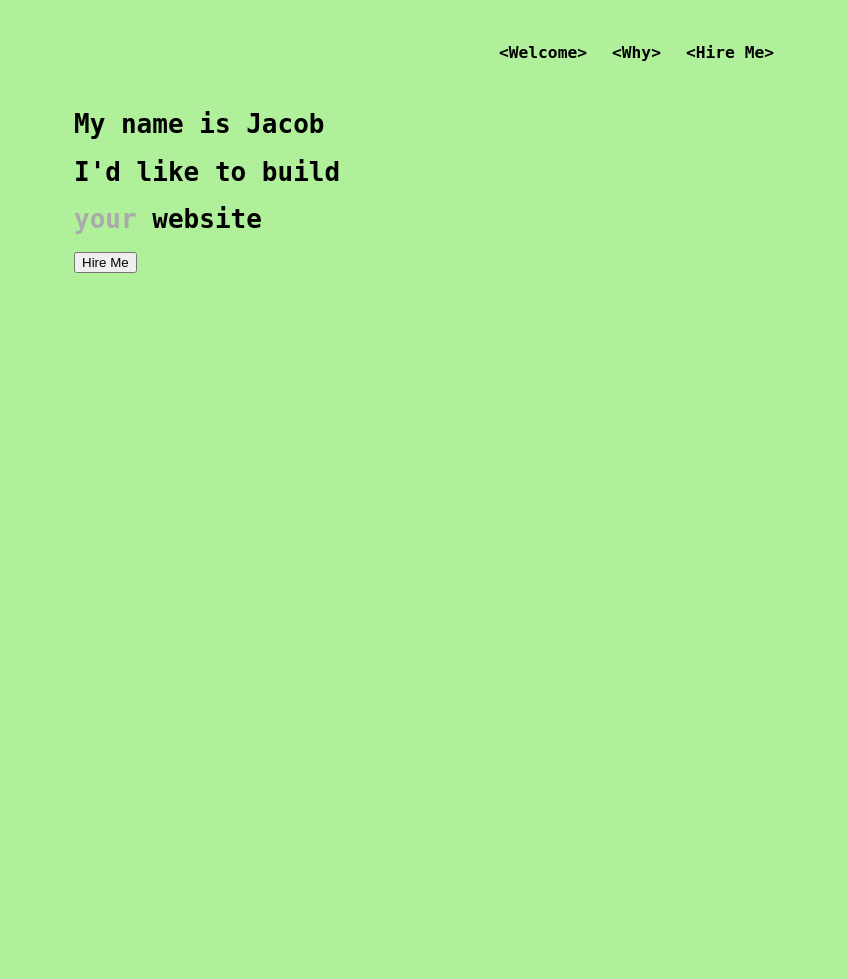
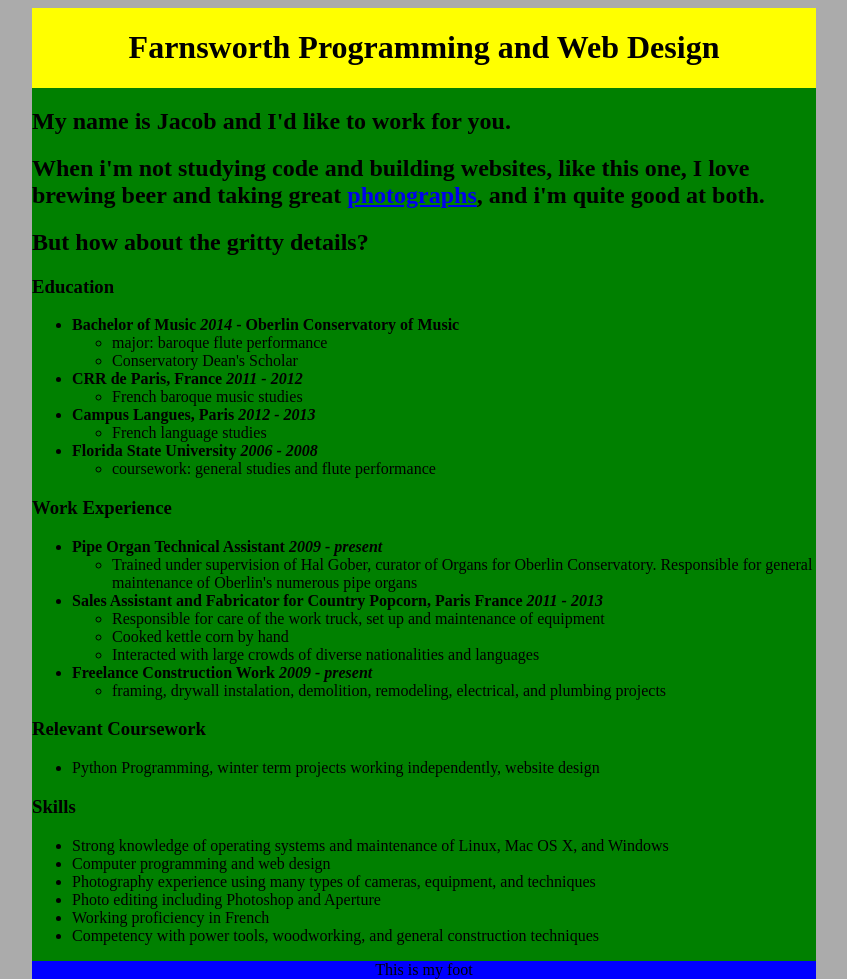
Before and after one commit to baroquebloke/flaskr, a Flask app: page / in a window 1280 px wide. Shown: the whole page, without its empty margins (216-1063 px from the left). Before the commit the page ends 273 px from the top, so only its background shows below. Run offline with Flask 2, Linux system fonts and the light colour scheme.

Commit message:
went for content before design approach.
Now to tackle some design…

```diff
--- a/static/style.css
+++ b/static/style.css
@@ -1,60 +1,31 @@
-html, body {
-  font-family: monospace;
-  max-width: 700px;
-  height: 95%;
+html {
+  max-width: 800px;
+  background: #ABABAB;
   margin: 0 auto;
-  background-color: #B1F09A;
 }
-
 .container {
 }
-
 .header {
-  margin-top: 30px;
+  width: 100%;
+  background: yellow;
   text-align: center;
+  float: left;
+}
+/*.page-menu {
   width: 100%;
+  background: gray;
+  float: left;
+  clear: both;
+}*/
+.page-content {
+  width: 100%;
+  background: green;
   float: left;
   clear: both;
 }
-
-h1 {
-}
-
-h2 {
-  text-align: right;
-  margin-right: 25px;
-}
-
-#menu {
-  margin-bottom: 30px;
-  float: right;
-  clear: both;
-}
-
-a {
-  margin-left: 25px;
-  text-align: right;
-  font-size: 125%;
-  text-decoration: none;
-  color: #000;
+.page-footer {
+  width: 100%;
+  background: blue;
+  text-align: center;
   float: left;
 }
-
-.declaration {
-  color: #AAA;
-}
-
-button {
-  clear: both;
-}
-
-.page-content{
-  float: left;
-  clear: both;
-}
-
-.page-footer {
-  margin-top: 25px;
-  float: left;
-  clear: both;
-}
--- a/templates/layouts/base.html
+++ b/templates/layouts/base.html
@@ -9,16 +9,17 @@
     <div class="container">
       <div class="header">
         {% block page_header %}
+        <h1>Farnsworth Programming and Web Design</h1>
         {% endblock page_header %}
       </div>
-      <div id="menu">
+      <div class="page-menu">
+        <!--
         <menu>
-          <span><strong>
-            <a href="/">&ltWelcome&gt</a>
-            <a href="/about_me">&ltWhy&gt</a>
-            <a href="/resume">&ltHire Me&gt</a>
-        </span></strong>
+            <a href="/index">Welcome</a>
+            <a href="/about_me">About Me</a>
+            <a href="/resume">Hire Me</a>
         </menu>
+        -->
       </div>
       <div class="page-content">
         {% block content %}
@@ -26,6 +27,7 @@
       </div>
       <div class="page-footer">
         {% block page_footer %}
+        This is my foot
         {% endblock page_footer %}
       </div>
     </div>
--- a/templates/pages/index.html
+++ b/templates/pages/index.html
@@ -1,17 +1,72 @@
 {% extends "layouts/base.html" %}
 
 {% block content %}
-<h1>
-  My name is Jacob
-</h1>
-<h1>
-  I'd like to build
-</h1>
-<h1>
-  <span class="declaration">your</span>
-  website
-</h1>
-<form action="/resume">
-  <button>Hire Me</button>
-</form>
+<h2>My name is Jacob and I'd like to work for you.</h2>
+<h2>When i'm not studying code and building websites, like this one,
+  I love brewing beer and taking great
+  <a href="http://www.baroquebloke.com">photographs</a>,
+  and i'm quite good at both.</h2>
+
+<h2>But how about the gritty details?</h2>
+
+<h3>Education</h3>
+<ul>
+  <li><b>Bachelor of Music <i>2014</i> - Oberlin Conservatory of Music</b></li>
+  <ul>
+    <li>major: baroque flute performance</li>
+    <li>Conservatory Dean's Scholar</li>
+  </ul>
+  <li><b>CRR de Paris, France <i>2011 - 2012</i></b></li>
+  <ul>
+    <li>French baroque music studies</li>
+  </ul>
+  <li><b>Campus Langues, Paris <i>2012 - 2013</i></b></li>
+  <ul>
+    <li>French language studies</li>
+  </ul>
+  <li><b>Florida State University <i>2006 - 2008</i></b></li>
+  <ul>
+    <li>coursework: general studies and flute performance</li>
+  </ul>
+</ul>
+<h3>Work Experience</h3>
+<ul>
+  <li><b>Pipe Organ Technical Assistant <i>2009 - present</i></b></li>
+  <ul>
+    <li>Trained under supervision of Hal Gober, curator of Organs
+        for Oberlin Conservatory.  Responsible for general maintenance of
+        Oberlin's numerous pipe organs</li>
+  </ul>
+  <li><b>Sales Assistant and Fabricator for Country Popcorn,
+      Paris France <i>2011 - 2013</i></b></li>
+  <ul>
+    <li>Responsible for care of the work truck, set up and maintenance of
+        equipment</li>
+    <li>Cooked kettle corn by hand</li>
+    <li>Interacted with large crowds of diverse nationalities and
+        languages</li>
+  </ul>
+  <li><b>Freelance Construction Work <i>2009 - present</i></b></li>
+  <ul>
+    <li>framing, drywall instalation, demolition, remodeling, electrical,
+        and plumbing projects</li>
+  </ul>
+</ul>
+<h3>Relevant Coursework</h3>
+<ul>
+  <li>Python Programming, winter term projects working independently,
+    website design</li>
+</ul>
+<h3>Skills</h3>
+<ul>
+  <li>Strong knowledge of operating systems and maintenance of Linux,
+    Mac OS X, and Windows</li>
+  <li>Computer programming and web design</li>
+  <li>Photography experience using many types of cameras, equipment,
+    and techniques</li>
+  <li>Photo editing including Photoshop and Aperture</li>
+  <li>Working proficiency in French</li>
+  <li>Competency with power tools, woodworking, and general construction
+    techniques</li>
+</ul>
 {% endblock %}
```
Also changed, not shown: templates/pages/resume.html (+9 -4 lines).
